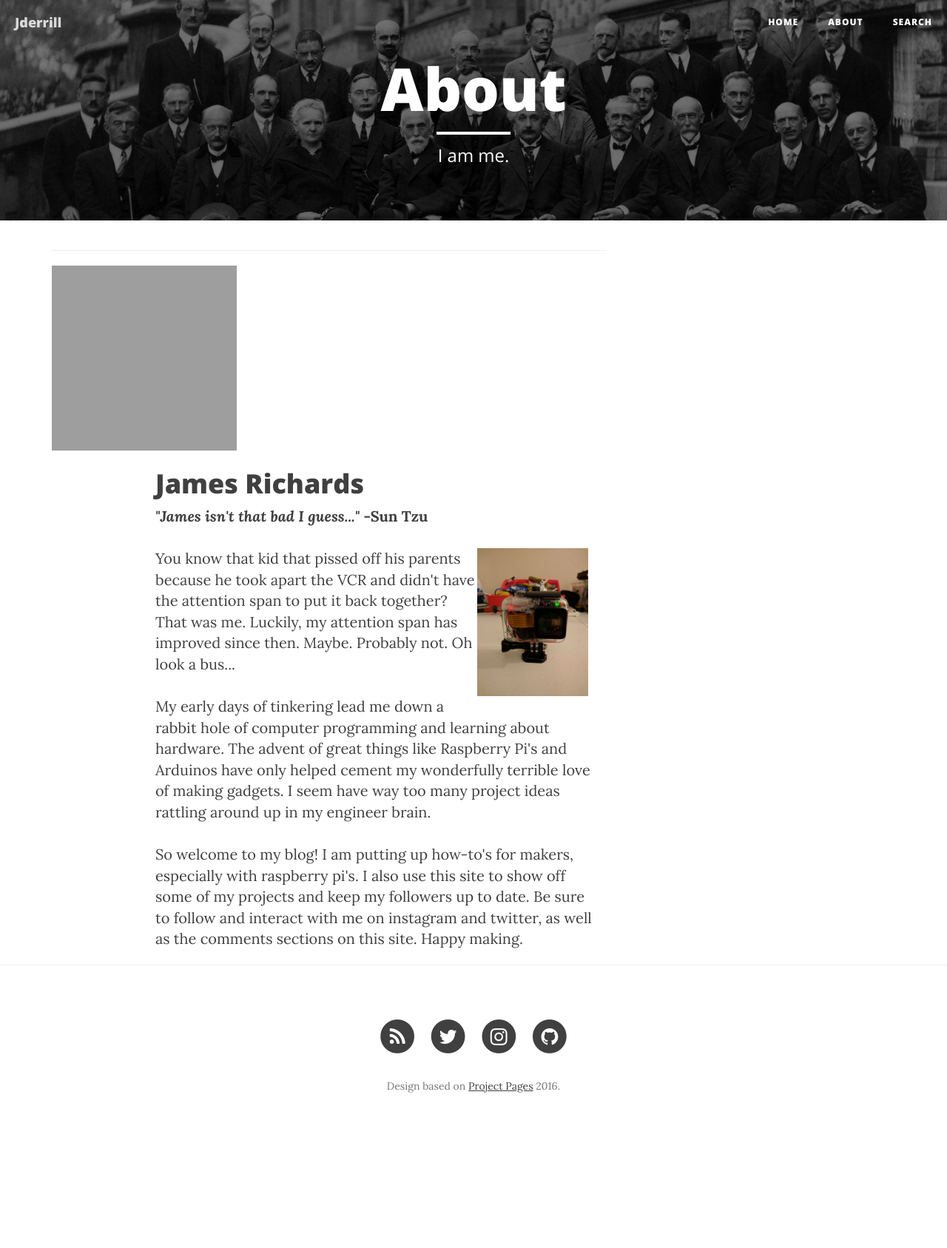
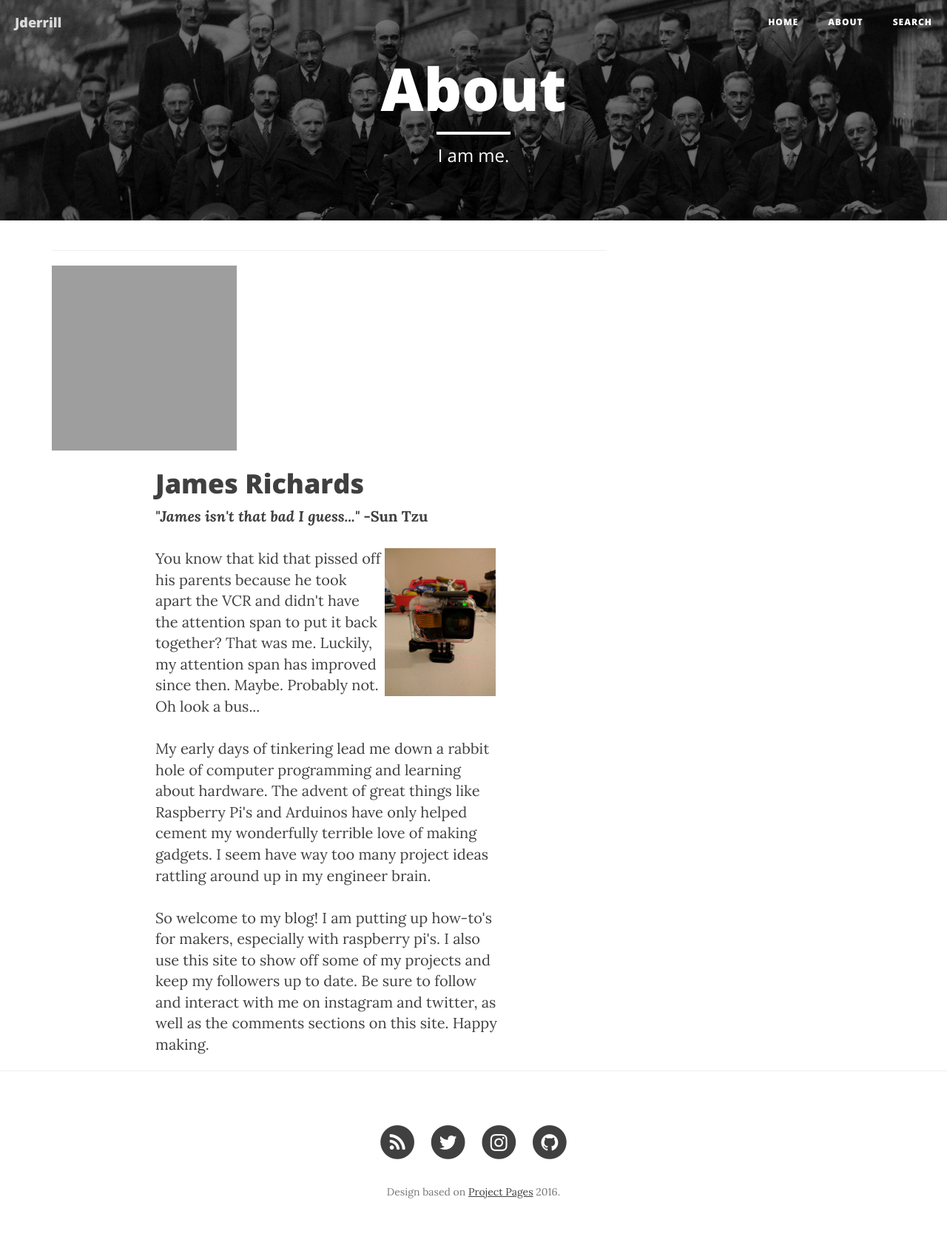
Before and after one commit to Jderrill/Jderrill.github.io, a Jekyll site: the page built from about.html, in a window 1280 px wide. Shown: the whole page at 74% size. Built offline with Jekyll 4.4.1, drawn with Linux system fonts in a browser that asks for light colours; nearby versions of some CDN libraries; before the commit the page ends 1544 px from its top, so only the background shows below that; grey boxes are pictures that could not be loaded.

Commit message:
Fixed spacing in about

```diff
--- a/about.html
+++ b/about.html
@@ -9,7 +9,7 @@
 {% for member in site.data.members %} {% if member.visible == true %}
 
 	<img src="{{ member.img }}" style="margin-top:0px; margin-bottom:5px; margin-right:10px; float:left; width:250px !important">
-	<div class = "col-lg-offset-2 col-md-10 col-md-offset-1">
+	<div class = "col-lg-8 col-lg-offset-2 col-md-10 col-md-offset-1">
 		<h1>{{ member.name }}</h1>
 
 		<b>{{ member.role }}</b>
```
